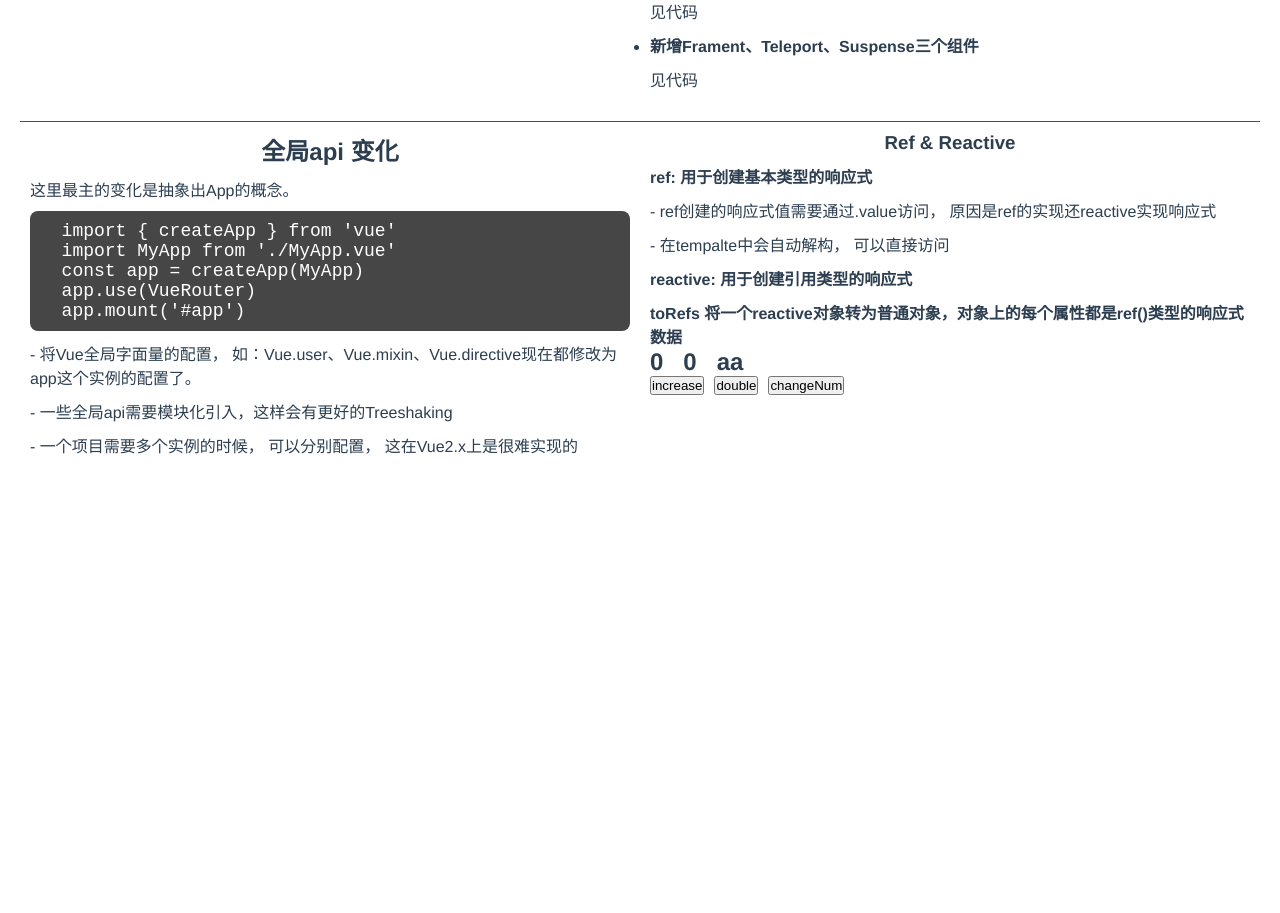
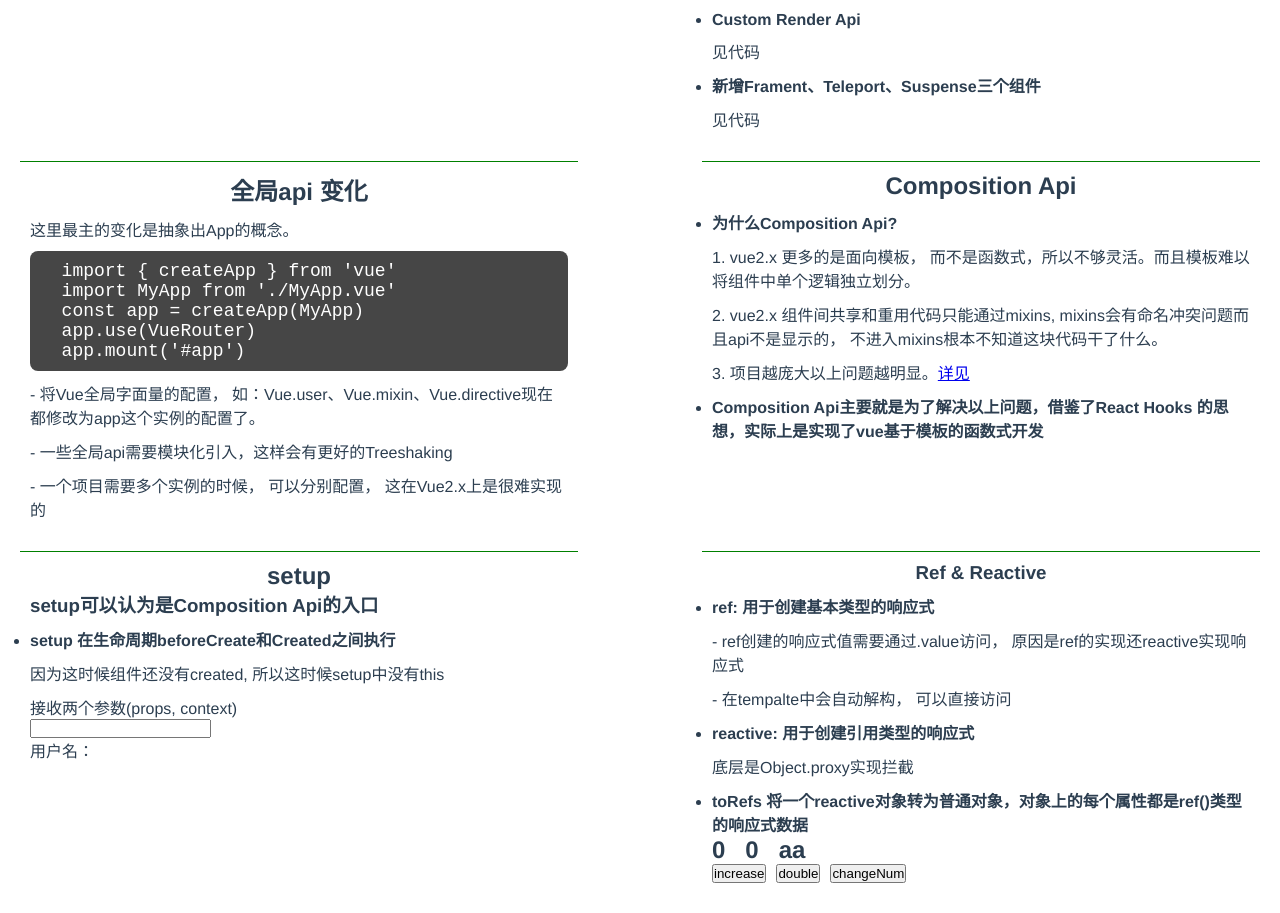
Before and after one commit to tinn2015/Vue3.0, a Vue app in the folder api-change/: page / in a window 1280 px wide. Shown: the part 453-1366 px from the top of the page. Before the commit the page ends 920 px from the top, so only its background shows below. Built offline with nearby package versions, Linux system fonts and the light colour scheme.

Commit message:
composition api

```diff
--- a/api-change/index.html
+++ b/api-change/index.html
@@ -4,7 +4,7 @@
   <meta charset="UTF-8">
   <link rel="icon" href="/favicon.ico" />
   <meta name="viewport" content="width=device-width, initial-scale=1.0">
-  <title>Vite App</title>
+  <title>Vue3.0</title>
 </head>
 <body>
   <div id="app"></div>
--- a/api-change/src/App.vue
+++ b/api-change/src/App.vue
@@ -3,6 +3,8 @@
     <div class="cell"><ViteC></ViteC></div>
     <div class="cell"><V3></V3></div>
     <div class="cell"><GlobalApi></GlobalApi></div>
+    <div class="cell"><CompositionApi></CompositionApi></div>
+    <div class="cell"><SetUp name="ben"></SetUp></div>
     <div class="cell"><RefReactive></RefReactive></div>
   </div>
 </template>
@@ -12,6 +14,8 @@ import ViteC from './components/ViteC.vue'
 import V3 from './components/Vue3.vue'
 import GlobalApi from './components/GlobalApi.vue'
 import RefReactive from './components/RefReactive.vue'
+import CompositionApi from './components/CompositionApi.vue'
+import SetUp from './components/SetUp.vue'
 
 export default {
   name: 'App',
@@ -19,7 +23,9 @@ export default {
     RefReactive,
     ViteC,
     GlobalApi,
-    V3
+    V3,
+    CompositionApi,
+    SetUp
   }
 }
 </script>
--- /dev/null
+++ b/api-change/src/components/CompositionApi.vue
@@ -0,0 +1,10 @@
+<template>
+  <h2 class="text-center">Composition Api</h2>
+  <ul>
+    <li class="dot">为什么Composition Api?</li>
+    <li>1. vue2.x 更多的是面向模板， 而不是函数式，所以不够灵活。而且模板难以将组件中单个逻辑独立划分。</li>
+    <li>2. vue2.x 组件间共享和重用代码只能通过mixins, mixins会有命名冲突问题而且api不是显示的， 不进入mixins根本不知道这块代码干了什么。</li>
+    <li>3. 项目越庞大以上问题越明显。<a href="https://v3.vuejs.org/guide/composition-api-introduction.html#why-composition-api" target="_blank" rel="noopener noreferrer">详见</a></li>
+    <li class="dot">Composition Api主要就是为了解决以上问题，借鉴了React Hooks 的思想，实际上是实现了vue基于模板的函数式开发</li>
+  </ul>
+</template>
--- a/api-change/src/components/RefReactive.vue
+++ b/api-change/src/components/RefReactive.vue
@@ -3,11 +3,12 @@
     <h3>Ref & Reactive</h3>
   </div>
   <ul>
-    <li class="title"><h4>ref: 用于创建基本类型的响应式</h4></li>
+    <li class="dot"><h4>ref: 用于创建基本类型的响应式</h4></li>
     <li>- ref创建的响应式值需要通过.value访问， 原因是ref的实现还reactive实现响应式</li>
     <li>- 在tempalte中会自动解构， 可以直接访问</li>
-    <li class="title"><h4>reactive: 用于创建引用类型的响应式</h4></li>
-    <li class="title"><h4>toRefs 将一个reactive对象转为普通对象，对象上的每个属性都是ref()类型的响应式数据</h4></li>
+    <li class="dot"><h4>reactive: 用于创建引用类型的响应式</h4></li>
+    <li>底层是Object.proxy实现拦截</li>
+    <li class="dot"><h4>toRefs 将一个reactive对象转为普通对象，对象上的每个属性都是ref()类型的响应式数据</h4></li>
   </ul>
   <div class="flex">
     <h2>{{count}}</h2>
--- /dev/null
+++ b/api-change/src/components/SetUp.vue
@@ -0,0 +1,34 @@
+<template>
+  <h2 class="text-center">setup</h2>
+  <h3>setup可以认为是Composition Api的入口</h3>
+  <ul>
+    <li class="dot">setup 在生命周期beforeCreate和Created之间执行</li>
+    <li>因为这时候组件还没有created, 所以这时候setup中没有this</li>
+    <li>接收两个参数(props, context)</li>
+  </ul>
+  <NameInput></NameInput>
+  <div>用户名：{{userName}}</div>
+</template>
+
+<script>
+import NameInput from './subs/Name.vue'
+export default {
+  props: {
+    name: {
+      type: String,
+      required: true
+    }
+  },
+  components: {NameInput},
+  setup (props, context) {
+    console.log(this, 'this')
+    console.log(props, 'props')
+    console.log(context, 'context')
+    let {userName} = NameInput
+    console.log(userName, 'userName')
+    return {
+      userName
+    }
+  }
+}
+</script>
--- a/api-change/src/components/Vue3.vue
+++ b/api-change/src/components/Vue3.vue
@@ -12,6 +12,7 @@
     <li>vue 实例方法按需引入， 减小打包后的体积</li>
     <li class="dot">Composition API</li>
     <li class="dot">更好的 TypeScript 支持</li>
+    <li>vue3 使用ts进行了重写</li>
     <li class="dot">Custom Render Api</li>
     <li>见代码</li>
     <li class="dot">新增Frament、Teleport、Suspense三个组件</li>
--- /dev/null
+++ b/api-change/src/components/subs/Name.vue
@@ -0,0 +1,17 @@
+<template>
+  <div>
+    <input type="text" v-model="name">
+  </div>
+</template>
+
+<script>
+import {ref} from 'vue'
+export default {
+  setup () {
+    let userName = ref('')
+    return {
+      userName
+    }
+  }
+}
+</script>
--- a/api-change/src/index.css
+++ b/api-change/src/index.css
@@ -19,9 +19,12 @@ li {
   width: 100%;
   height: 100%;
   padding: 20px;
+  display: flex;
+  justify-content: space-between;
+  flex-wrap: wrap;
 }
 .cell {
-  width: 50%;
+  width: 45%;
   float: left;
   border-top: 1px solid green;
   padding: 10px;
```
Also changed, not shown: api-change/src/components/subs/getName.js (added).
